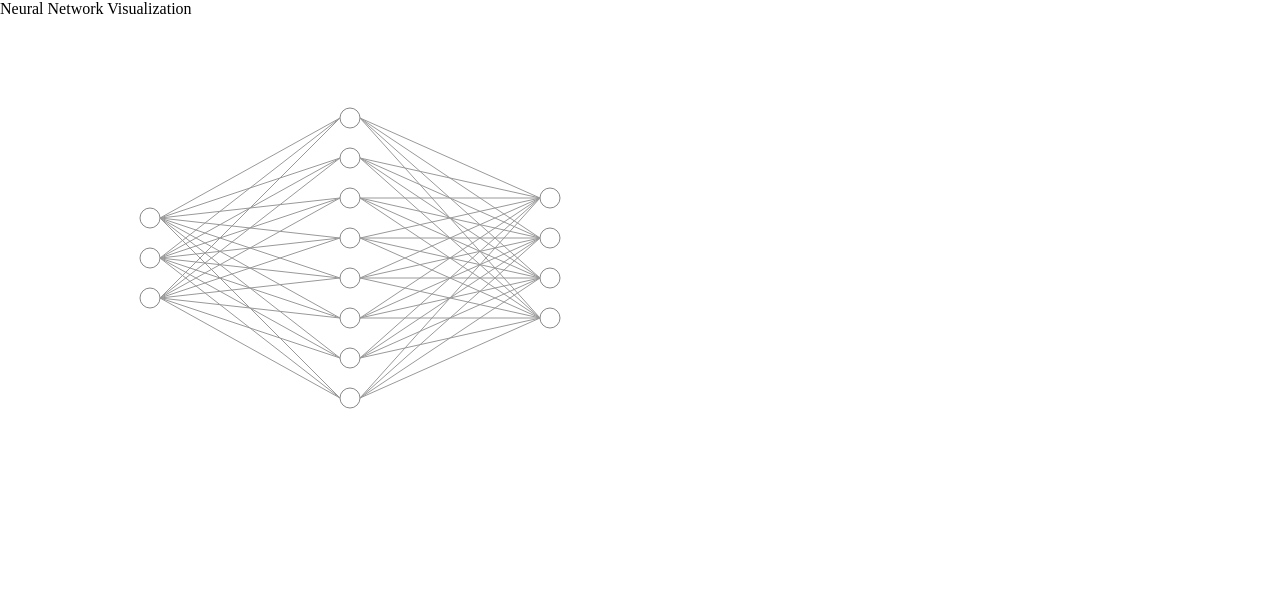
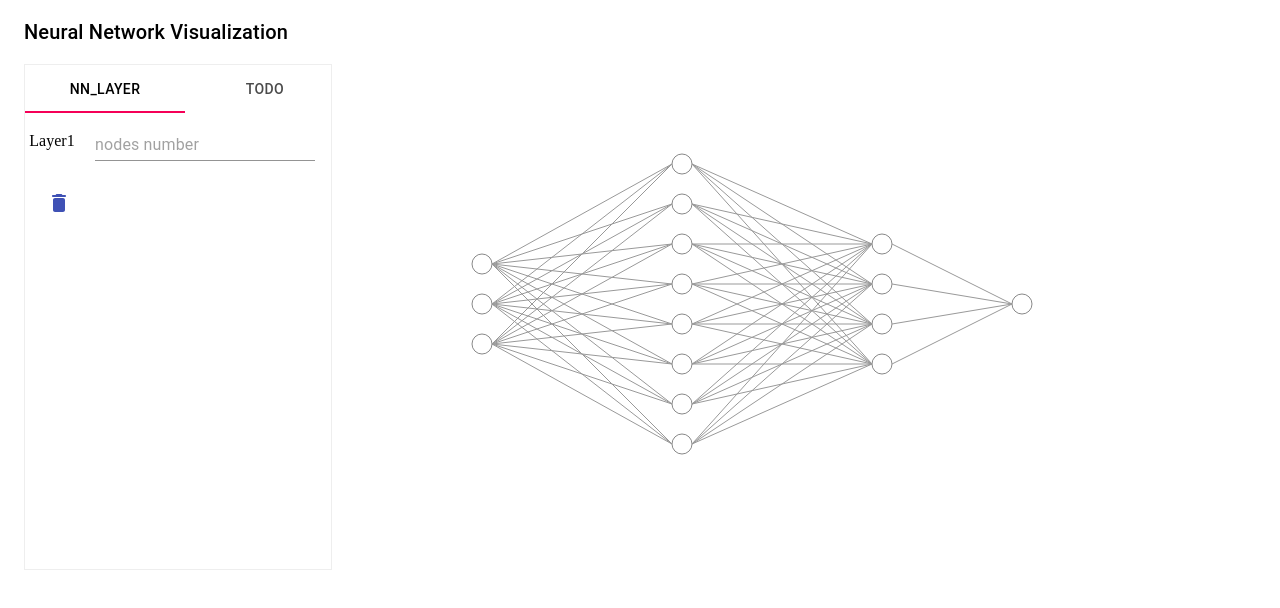
Before and after one commit to MicleMing/NN-Visualization, a React app: page / in a window 1280 px wide. Shown: the top 608 px of the page. Built offline with nearby package versions, Linux system fonts and the light colour scheme.

Commit message:
feat: NN Layer

```diff
--- a/package.json
+++ b/package.json
@@ -8,6 +8,8 @@
     "start": "webpack --watch --mode=development --config ./webpack.config.js"
   },
   "dependencies": {
+    "@material-ui/core": "^4.2.0",
+    "@material-ui/icons": "^4.2.1",
     "d3": "^5.9.7",
     "lodash": "^4.17.11",
     "react": "^16.8.6",
--- a/src/container/DIYPanel/DIYPanel.tsx
+++ b/src/container/DIYPanel/DIYPanel.tsx
@@ -1,15 +1,49 @@
 import React, { Component } from 'react';
+import Tabs from '@material-ui/core/Tabs';
+import Tab from '@material-ui/core/Tab';
+
+import NNPanel from '../NNPanel';
+import styled from '../../styled';
 
 interface DIYPanelProps {
 
 }
 
 interface DIYPanelState {
-
+  value: number;
 }
 
+const StyledWrapper = styled.div`
+  border: 1px solid #eeeeee;
+  height: 100%;
+`;
+
 class DIYPanel extends Component<DIYPanelProps, DIYPanelState> {
+  constructor(props: DIYPanelProps) {
+    super(props);
+    this.state = {
+      value: 0,
+    };
+    this.handleChange = this.handleChange.bind(this);
+  }
 
+  handleChange(event: React.ChangeEvent<{}>, newValue: number) {
+    this.setState({
+      value: newValue,
+    });
+  }
+
+  render() {
+    return (
+      <StyledWrapper>
+        <Tabs value={this.state.value} onChange={this.handleChange}>
+          <Tab label="NN_Layer" />
+          <Tab label="TODO" />
+        </Tabs>
+        <NNPanel />
+      </StyledWrapper>
+    );
+  }
 }
 
 export default DIYPanel;
--- a/src/container/DrawPanel/DrawPanel.tsx
+++ b/src/container/DrawPanel/DrawPanel.tsx
@@ -1,5 +1,6 @@
 import React, { Component, createRef } from 'react';
 import * as d3 from 'd3';
+import styled from '../../styled';
 import DrawLayer from '../../services/DrawLayer';
 
 interface DrawPanelProps {
@@ -8,6 +9,9 @@ interface DrawPanelProps {
 interface DrawPanelState {
   area: d3.Selection<SVGElement, any, any, any> | null;
 }
+
+const StyledWrapper = styled.div`
+`;
 
 class DrawPanel extends Component<DrawPanelProps, DrawPanelState> {
   private ref = createRef<HTMLDivElement>();
@@ -19,19 +23,21 @@ class DrawPanel extends Component<DrawPanelProps, DrawPanelState> {
   }
   componentDidMount() {
     const svg = d3.select(this.ref.current).append('svg')
-      .attr('width', 700)
+      .attr('width', 800)
       .attr('height', 500);
     const draw = new DrawLayer({ svg });
     const layer1 = draw.drawNodes(3, 0, 5);
     const layer2 = draw.drawNodes(8, 20, 0);
     const layer3 = draw.drawNodes(4, 40, 4);
+    const layer4 = draw.drawNodes(1, 54, 7);
 
     draw.drawLines(layer1, layer2);
     draw.drawLines(layer2, layer3);
+    draw.drawLines(layer3, layer4);
 
   }
   render() {
-    return <div ref={this.ref} />;
+    return <StyledWrapper ref={this.ref} />;
   }
 }
 
--- /dev/null
+++ b/src/container/NNPanel/NNLayer/NNLayer.tsx
@@ -0,0 +1,56 @@
+import React from 'react';
+import Grid from '@material-ui/core/Grid';
+import { createStyles, makeStyles, Theme } from '@material-ui/core/styles';
+import TextField from '@material-ui/core/TextField';
+import IconButton from '@material-ui/core/IconButton';
+import DeleteRounded from '@material-ui/icons/DeleteRounded';
+
+interface NNLayerProps {
+
+}
+
+const useStyles = makeStyles((theme: Theme) =>
+  createStyles({
+    label: {
+      margin: 'auto',
+    },
+    textField: {
+      marginLeft: theme.spacing(1),
+      marginRight: theme.spacing(1),
+    },
+    iconButton: {
+      padding: 10,
+      height: '100%',
+    },
+  }),
+);
+
+const NNLayer = (props: NNLayerProps) => {
+  const classes = useStyles();
+  return (
+    <Grid container>
+      <Grid item className={classes.label}> Layer1</Grid>
+      <Grid item className={classes.textField}>
+        <TextField
+          id="nodes-number"
+          // value={values.age}
+          // onChange={handleChange('age')}
+          type="number"
+          className={classes.textField}
+          InputLabelProps={{
+            shrink: true,
+          }}
+          placeholder="nodes number"
+          margin="normal"
+        />
+      </Grid>
+      <Grid item className={classes.iconButton}>
+        <IconButton color="primary" aria-label="DeleteRounded">
+          <DeleteRounded />
+        </IconButton>
+      </Grid>
+    </Grid>
+  )
+}
+
+export default NNLayer;
--- /dev/null
+++ b/src/container/NNPanel/NNLayer/index.ts
@@ -0,0 +1,3 @@
+import NNLayer from './NNLayer';
+
+export default NNLayer;
--- /dev/null
+++ b/src/container/NNPanel/NNPanel.tsx
@@ -0,0 +1,29 @@
+import React, { Component } from 'react';
+import Grid from '@material-ui/core/Grid';
+import { createStyles, makeStyles, Theme } from '@material-ui/core/styles';
+
+import NNLayer from './NNLayer';
+
+interface NNPanelProps {
+
+}
+
+const useStyles = makeStyles((theme: Theme) =>
+  createStyles({
+    root: {
+      display: 'flex',
+      flexWrap: 'wrap',
+    },
+  }),
+);
+
+const NNPanel = (props: NNPanelProps) => {
+  const classes = useStyles();
+  return (
+    <Grid container className={classes.root}>
+      <NNLayer />
+    </Grid>
+  );
+};
+
+export default NNPanel;
--- /dev/null
+++ b/src/container/NNPanel/index.ts
@@ -0,0 +1,3 @@
+import NNPanel from './NNPanel';
+
+export default NNPanel;
--- a/src/container/Visualization/Visualization.tsx
+++ b/src/container/Visualization/Visualization.tsx
@@ -1,5 +1,9 @@
 import React, { Component } from 'react';
-import DrawPanel from '../DIYPanel';
+import { makeStyles } from '@material-ui/core/styles';
+import Grid from '@material-ui/core/Grid';
+import styled from '../../styled';
+
+import DrawPanel from '../DrawPanel';
 import DIYPanel from '../DIYPanel';
 
 interface VisualizationProps {
@@ -11,7 +15,14 @@ interface VisualizationState {
 }
 
 class Visualization extends Component<VisualizationProps, VisualizationState> {
-
+  render() {
+    return (
+      <Grid container>
+        <Grid item xs={3} ><DIYPanel /></Grid>
+        <Grid item xs={9}><DrawPanel /></Grid>
+      </Grid>
+    );
+  }
 }
 
 export default Visualization;
--- a/src/container/Visualization/index.ts
+++ b/src/container/Visualization/index.ts
@@ -0,0 +1,3 @@
+import Visualization from './Visualization';
+
+export default Visualization;
--- a/src/index.tsx
+++ b/src/index.tsx
@@ -1,20 +1,45 @@
 import React, { Component } from 'react';
 import * as ReactDOM from 'react-dom';
-import DrawPanel from './container/DrawPanel';
+import Container from '@material-ui/core/Container';
+import AppBar from '@material-ui/core/AppBar';
+import Toolbar from '@material-ui/core/Toolbar';
+import Typography from '@material-ui/core/Typography';
 
+import defaultTheme, { ITheme } from './theme';
+import { ThemeProvider } from './styled';
 
-class PlayerDemo extends Component<any, any> {
+import Visualization from './container/Visualization';
+
+function createWithTheme(
+  Widget: React.ComponentClass<{}>,
+  theme?: ITheme,
+) {
+  const iTheme = theme || defaultTheme;
+  return () => (
+    <ThemeProvider theme={iTheme}>
+      <Widget />
+    </ThemeProvider>
+  );
+}
+
+const VisualWidget = createWithTheme(Visualization);
+
+class NNVisualization extends Component<any, any> {
   render() {
     return (
-      <div>
-        <div>Neural Network Visualization</div>
-        <DrawPanel />
-      </div>
-    )
+      <Container maxWidth={false}>
+        <Toolbar disableGutters>
+          <Typography variant="h6" color="inherit">
+            Neural Network Visualization
+          </Typography>
+        </Toolbar>
+        <VisualWidget />
+      </Container>
+    );
   }
 }
 
 ReactDOM.render(
-  <PlayerDemo />,
+  <NNVisualization />,
   document.getElementById('nn-visualization'),
 );
--- a/tslint.json
+++ b/tslint.json
@@ -10,7 +10,9 @@
   },
   "rules": {
     "import-name": false,
-    "variable-name": false
+    "variable-name": false,
+    "jsx-boolean-value": false,
+    "jsx-no-multiline-js": false
   },
   "jsRules": {}
 }
```
Also changed, not shown: 1 other file (tests, documents, lock files or other folders).
